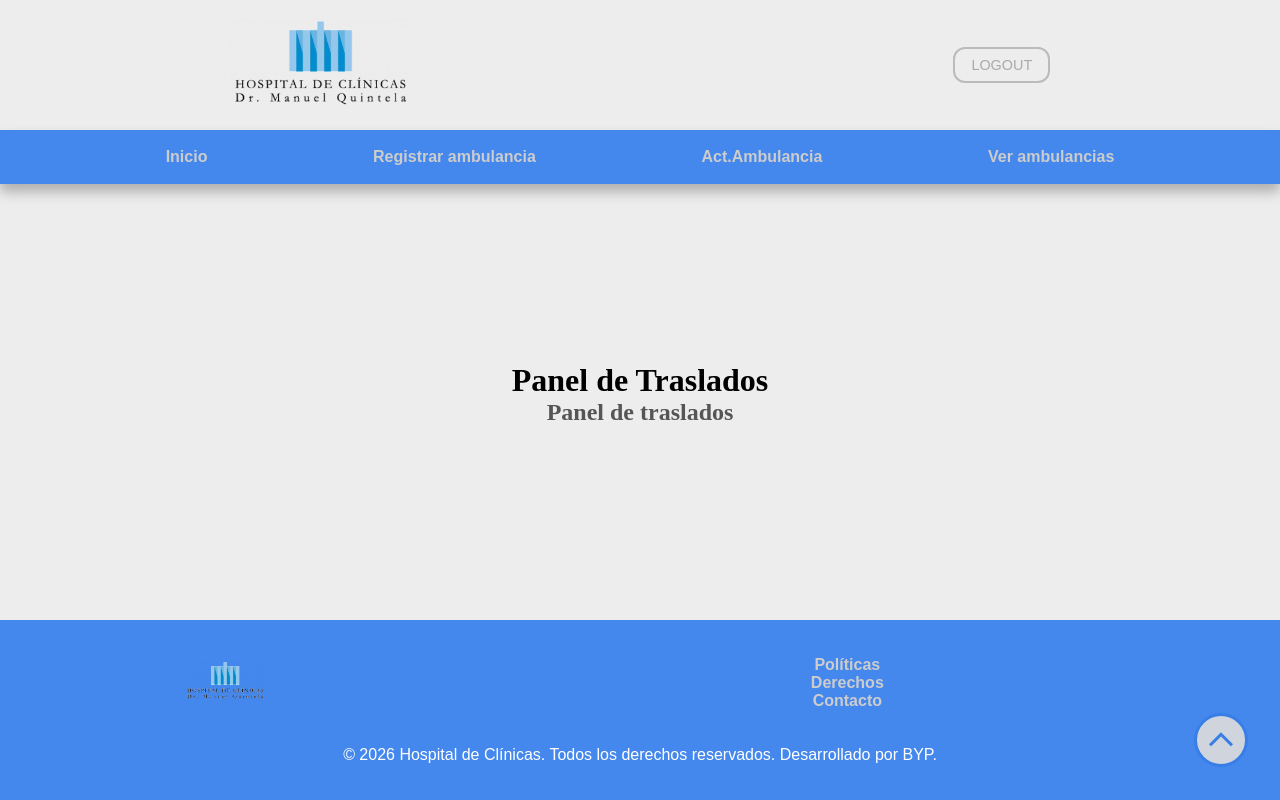
After one commit to SouTNacho/project, a PHP site: page /php/pages/traslados/panel_traslados.php in a window 1280 px wide. The commit adds this page. Run offline with PHP 8.4, Linux system fonts and the light colour scheme.

Commit message:
trabaje en la navegabilidad del sitio para poder presentar mejor en la entrega

```diff
--- a/index.html
+++ b/index.html
@@ -7,6 +7,7 @@
     <link href="https://fonts.googleapis.com/css2?family=Material+Symbols+Outlined" rel="stylesheet">
     <link rel="shortcut icon" href="img/logo_small.png" type="image/x-icon">
     <link rel="stylesheet" href="styles/general_style.css">
+    <link rel="stylesheet" href="/styles/form_style.css">
 </head>
 <body id="top">
     <header class="header flex-center-column">
@@ -25,7 +26,7 @@
                 <a href="index.html">Inicio</a>
             </li>
             <li class="navbar_list_item">
-                <a href="/php/pages/document/.php">Documentos</a>
+                <a href="/php/pages/document/screen_documents.php">Documentos</a>
             </li>
             <li class="navbar_list_item">
                 <a href="">Contacto</a>
--- a/php/actions/employee/employee_login.php
+++ b/php/actions/employee/employee_login.php
@@ -64,7 +64,7 @@
                 case "SU":
 
                     $_SESSION["user_type"] = "superuser";
-                    header("Location: /php/super_user_panel.php");
+                    header("Location: /php/pages/super_user_panel.php");
                     exit();
 
                 default:
--- a/php/pages/ambulance/ambulance_register.php
+++ b/php/pages/ambulance/ambulance_register.php
@@ -27,7 +27,7 @@
     <main>
         <form action="/php/actions/ambulance/ambulance_register.php" method="post" id="ambulance_register_form">
             <div class="header-form">
-                <a href="#">
+                <a href="/php/pages/traslados/panel_traslados.php">
                     <img src="/src/logo_small.png" alt="Logotipo del Hospital de Clínicas">
                 </a>
                 <h1 class="form-title">Registrar ambulancia</h1>
@@ -69,5 +69,6 @@
         </form>
     </main>
     <script type="module" src="/js/ambulance/register_ambulance.js"></script>
+
 </body>
 </html>
--- a/php/pages/ambulance/ambulance_update.php
+++ b/php/pages/ambulance/ambulance_update.php
@@ -27,7 +27,7 @@
     <main>
         <form action="/php/actions/ambulance/ambulance_update.php" method="post" id="ambulance_update_form">
             <div class="header-form">
-                <a href="#">
+                <a href="/php/pages/traslados/panel_traslados.php">
                     <img src="/src/logo_small.png" alt="Logotipo del Hospital de Clínicas">
                 </a>
                 <h1 class="form-title">Actualizar ambulancia</h1>
@@ -75,7 +75,7 @@
         </form>
 
         <?php
-    include "/php/conection.php";
+   /* include "/php/conection.php";
     $con = connection_db(); //llamo a la funcion de conexion a bd
 
 $resultado = $con->query("SELECT * FROM ambulancia");
@@ -99,7 +99,7 @@ echo "<h2>Lista de Ambulancias</h2>";
         echo "No hay ambulancias registradas.";
     }
 
-    ?>
+    */?>
     </main>
     <script type="module" src="/js/ambulance/update_ambulance.js"></script>
 </body>
--- a/php/pages/companion/companion_register.php
+++ b/php/pages/companion/companion_register.php
@@ -25,10 +25,13 @@
     <link rel="stylesheet" href="/styles/form_style.css">
 </head>
 <body>
+
+
+
     <main>
         <form action="/php/actions/companion/companion_register.php" method="post" id="companion_register_form">
             <div class="header-form">
-                <a href="/php/super_user_panel.php">
+                <a href="/php/pages/administrative_panel.php">
                     <img src="/src/logo_small.png" alt="Logotipo del Hospital de Clínicas">
                 </a>
                 <h1 class="form-title">Registrar Acompañante</h1>
--- a/php/pages/document/download_document_qr.php
+++ b/php/pages/document/download_document_qr.php
@@ -23,7 +23,7 @@
     <nav class="navbar flex-center-column" aria-label="Navegación principal">
         <ul class="navbar_list">
             <li class="navbar_list_item">
-                <a href="administrative_panel.php">Inicio</a>
+                <a href="/php/pages/administrative_panel.php">Inicio</a>
             </li>
             <li class="navbar_list_item">
                 <a href="">Visualizar Documentos</a>
--- a/php/pages/document/screen_documents.php
+++ b/php/pages/document/screen_documents.php
@@ -23,7 +23,7 @@
     <nav class="navbar flex-center-column" aria-label="Navegación principal">
         <ul class="navbar_list">
             <li class="navbar_list_item">
-                <a href="administrative_panel.php">Inicio</a>
+                <a href="/php/pages/administrative_panel.php">Inicio</a>
             </li>
             <!--<li class="navbar_list_item">
                 <a href="">Documentos</a>
--- a/php/pages/document/upload_document.php
+++ b/php/pages/document/upload_document.php
@@ -28,10 +28,10 @@
     <nav class="navbar flex-center-column" aria-label="Navegación principal">
         <ul class="navbar_list">
             <li class="navbar_list_item">
-                <a href="administrative_panel.php">Inicio</a>
+                <a href="/php/pages/administrative_panel.php">Inicio</a>
             </li>
             <li class="navbar_list_item">
-                <a href="">Visualizar Documentos</a>
+                <a href="/php/pages/document/screen_documents.php">Visualizar Documentos</a>
             </li>
             <li class="navbar_list_item">
                 <a href="">Gestionar Traslados</a>
--- a/php/pages/employee/management_employees.php
+++ b/php/pages/employee/management_employees.php
@@ -16,18 +16,18 @@
 <body id="top">
     <header class="header flex-center-column">
         <div class="header_logo">
-            <a href="/php/super_user_panel.php">
+            <a href="/php/pages/super_user_panel.php">
                 <img src="/src/logo_small.png" alt="Logotipo del Hospital de Clínicas">
             </a>
         </div>
         <div class="header_login">
-            <a href="actions/logout.php">Logout</a>
+            <a href="/php/actions/logout.php">Logout</a>
         </div>
     </header>
     <nav class="navbar flex-center-column" aria-label="Navegación principal">
         <ul class="navbar_list">
             <li class="navbar_list_item">
-                <a href="super_user_panel.php">Inicio</a>
+                <a href="/php/pages/super_user_panel.php">Inicio</a>
             </li>
             <li class="navbar_list_item">
                 <a href="register.php">Reg. Funcionarios</a>
--- /dev/null
+++ b/php/pages/traslados/panel_traslados.php
@@ -0,0 +1,77 @@
+<?php
+
+    session_start();
+    // Falta autenticar
+?>
+<!DOCTYPE html>
+<html lang="es">
+<head>
+    <meta charset="UTF-8">
+    <meta name="viewport" content="width=device-width, initial-scale=1.0">
+    <title>BYP - Panel de Traslados</title>
+    <link href="https://fonts.googleapis.com/css2?family=Material+Symbols+Outlined" rel="stylesheet">
+    <link rel="shortcut icon" href="/src/logo_small.png" type="image/x-icon">
+    <link rel="stylesheet" href="/styles/general_style.css">
+</head>
+<body id="top">
+    <header class="header flex-center-column">
+        <div class="header_logo">
+            <a href="/php/pages/administrative_panel.php">
+                <img src="/src/logo_small.png" alt="Logotipo del Hospital de Clínicas">
+            </a>
+        </div>
+        <div class="header_login">
+            <a href="/index.html">Logout</a>
+        </div>
+    </header>
+    <nav class="navbar flex-center-column" aria-label="Navegación principal">
+        <ul class="navbar_list">
+            <li class="navbar_list_item">
+                <a href="/php/pages/administrative_panel.php">Inicio</a>
+            </li>
+            <li class="navbar_list_item">
+                <a href="/php/pages/ambulance/ambulance_register.php">Registrar ambulancia</a>
+            </li>
+            <li class="navbar_list_item">
+                <a href="/php/pages/ambulance/ambulance_update.php">Act.Ambulancia</a>
+            </li>
+            <li class="navbar_list_item">
+                <a href="/php/pages/ambulance/manage_ambulances.php">Ver ambulancias</a>
+            </li>
+        </ul>
+    </nav>
+    <main class="main flex-center-column">
+        <h1>Panel de Traslados</h1>
+        <section class="main_section">
+            <div class="main_content">
+                <h2>Panel de traslados</h2>
+
+            </div>
+        </section>
+        <a href="#top" class="main_up_button" aria-label="Volver al inicio">
+            <span class="material-symbols-outlined">stat_1</span>
+        </a>
+    </main>
+    <footer class="footer">
+        <div class="footer_logo flex-center-column">
+            <a href="/php/pages/administrative_panel.php">
+                <img src="/src/logo_small.png" alt="Logotipo del Hospital de Clínicas">
+            </a>
+        </div>
+        <ul class="footer_list flex-center-column">
+            <li class="footer_list_item">
+                <a href="#">Políticas</a>
+            </li>
+            <li class="footer_list_item">
+                <a href="#">Derechos</a>
+            </li>
+            <li class="footer_list_item">
+                <a href="#">Contacto</a>
+            </li>
+        </ul>
+        <p class="footer_content flex-center-column">
+            &copy; 2026 Hospital de Clínicas. Todos los derechos reservados. Desarrollado por BYP.
+        </p>
+    </footer>
+</body>
+</html>
--- a/php/pages/ubication_register.php
+++ b/php/pages/ubication_register.php
@@ -25,9 +25,9 @@
 </head>
 <body>
     <main>
-        <form action="actions/employee_register.php" method="post" id="employee_register_form">
+        <form action="/php/actions/employee/employee_register.php" method="post" id="employee_register_form">
             <div class="header-form">
-                <a href="/php/super_user_panel.php">
+                <a href="/php/pages/super_user_panel.php">
                     <img src="/src/logo_small.png" alt="Logotipo del Hospital de Clínicas">
                 </a>
                 <h1 class="form-title">Registrar Funcionario</h1>
```
Also changed, not shown: php/pages/administrative_panel.php (+6 -6 lines), php/pages/ambulance/manage_ambulances.php (+4 -4 lines), php/pages/super_user_panel.php (+9 -9 lines), 1 other file.
